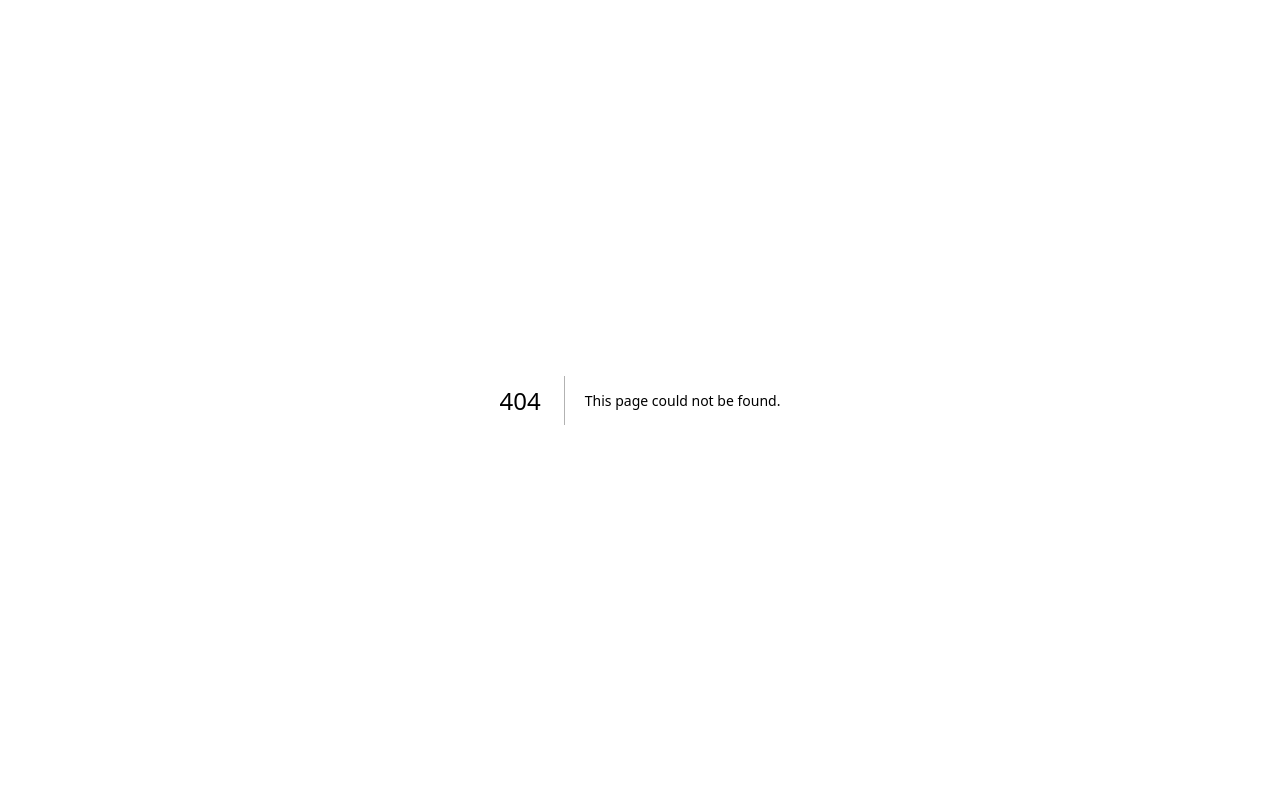
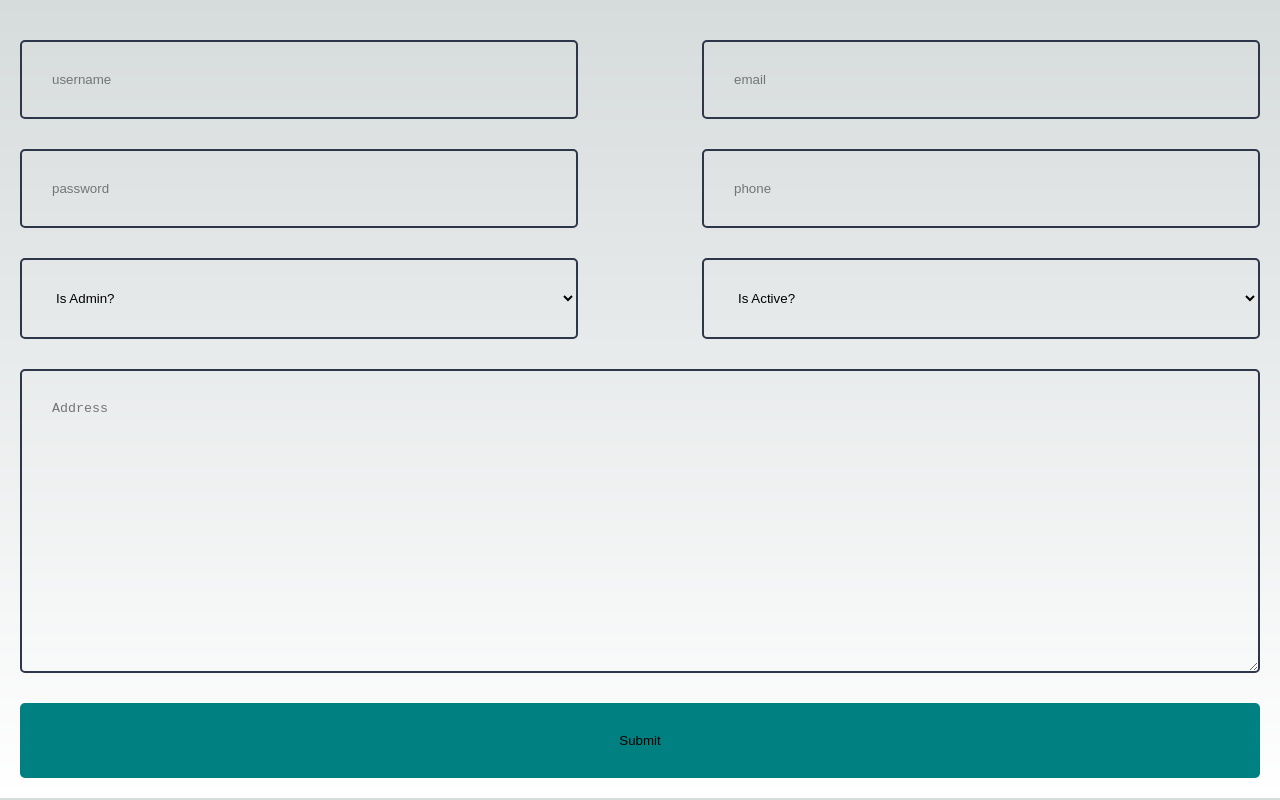
Before and after one commit to grommoovv/dashboard, a Next.js app: page /users/add in a window 1280 px wide. Before the commit this address had no page. Built offline with nearby package versions, Linux system fonts and the light colour scheme.

Commit message:
add user page

```diff
--- /dev/null
+++ b/src/app/(dashboard)/users/add/page.module.css
@@ -0,0 +1,41 @@
+.container {
+  background-color: var(--bgSoft);
+  padding: 20px;
+  border-radius: 10px;
+  margin-top: 20px;
+}
+
+.form {
+  display: flex;
+  flex-wrap: wrap;
+  justify-content: space-between;
+}
+
+.form input,
+.form textarea,
+.form select {
+  padding: 30px;
+  background-color: var(--bg);
+  color: var(--text);
+  border: 2px solid #2e374a;
+  border-radius: 5px;
+  margin-bottom: 30px;
+}
+
+.form input, .form select {
+  width: 45%;
+}
+
+.form textarea{
+  width: 100%;
+}
+
+.form button{
+  width: 100%;
+  padding: 30px;
+  background-color: teal;
+  color: var(--text);
+  border: none;
+  border-radius: 5px;
+  cursor: pointer;
+}
--- /dev/null
+++ b/src/app/(dashboard)/users/add/page.tsx
@@ -0,0 +1,29 @@
+import { addUser } from '@/lib/actions'
+import styles from './page.module.css'
+
+const Page = () => {
+  return (
+    <div className={styles.container}>
+      <form action={addUser} className={styles.form}>
+        <input type='text' placeholder='username' name='username' required />
+        <input type='email' placeholder='email' name='email' required />
+        <input type='password' placeholder='password' name='password' required />
+        <input type='phone' placeholder='phone' name='phone' />
+        <select name='isAdmin' id='isAdmin'>
+          <option value={false}>Is Admin?</option>
+          <option value={true}>Yes</option>
+          <option value={false}>No</option>
+        </select>
+        <select name='isActive' id='isActive'>
+          <option value={true}>Is Active?</option>
+          <option value={true}>Yes</option>
+          <option value={false}>No</option>
+        </select>
+        <textarea name='address' id='address' rows='16' placeholder='Address'></textarea>
+        <button type='submit'>Submit</button>
+      </form>
+    </div>
+  )
+}
+
+export default Page
```
